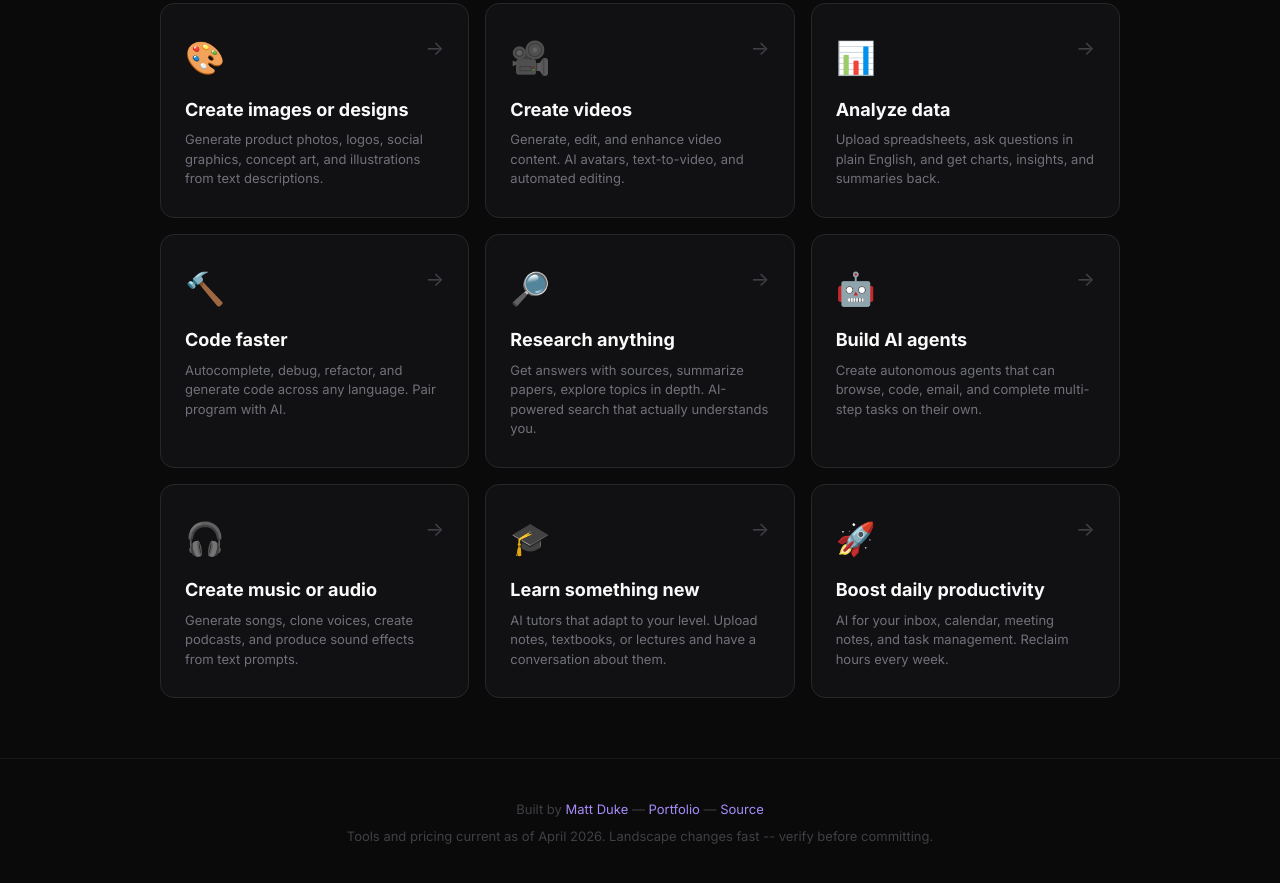
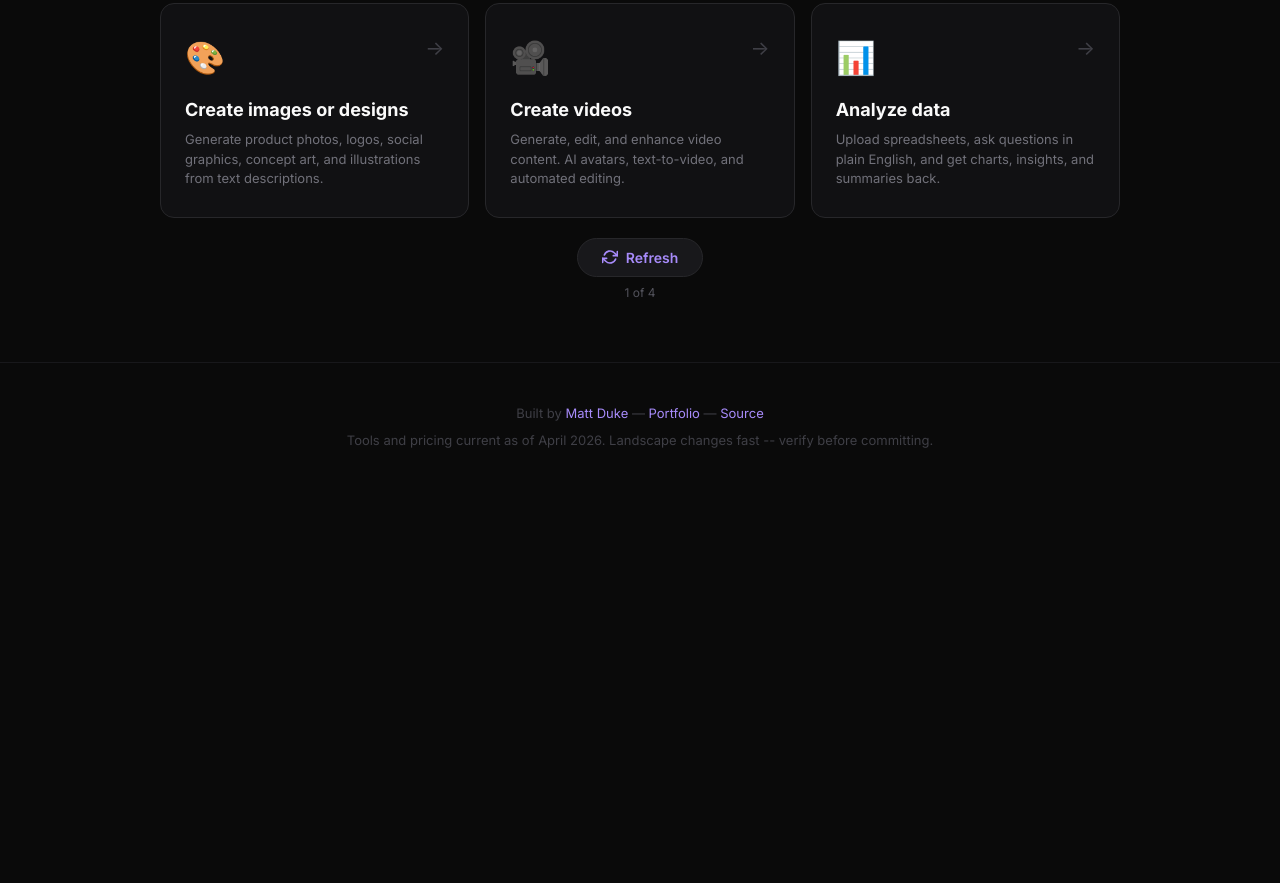
Before and after one commit to MatthewDuke1/ai-starter-guide, a plain HTML site: page docs/index.html in a window 1280 px wide. Shown: the part 511-1394 px from the top of the page. After the commit the page ends 1002 px from the top, so only its background shows below. Drawn offline with Linux system fonts and the light colour scheme.

Commit message:
feat: Add Refresh button to cycle through goal sets
4 pages of 6 goals each (24 total goal cards). Clicking Refresh
fades out the current set and fades in the next. Cycles back to
page 1 after the last page. Shows "1 of 4" page indicator.

Extra goal variations include: automate inbox, build mobile app,
edit photos, summarize documents, clean messy data, debug code,
generate short-form content, competitive analysis, personal AI
assistant, clone your voice, practice for interviews, automate
meeting notes.

Co-Authored-By: Claude Opus 4.6 (1M context) <noreply@anthropic.com>

```diff
--- a/docs/index.html
+++ b/docs/index.html
@@ -21,6 +21,19 @@
       -webkit-background-clip: text; -webkit-text-fill-color: transparent; background-clip: text;
     }
     .hero p { font-size: 18px; color: #a1a1aa; max-width: 500px; margin: 16px auto 0; }
+
+    /* Refresh */
+    .refresh-bar { display: flex; justify-content: center; padding: 20px 0 0; }
+    .refresh-btn {
+      display: inline-flex; align-items: center; gap: 8px;
+      background: #18181b; border: 1px solid #27272a; color: #a78bfa;
+      padding: 10px 24px; border-radius: 40px; font-size: 14px; font-weight: 600;
+      cursor: pointer; transition: all 0.25s; font-family: inherit;
+    }
+    .refresh-btn:hover { border-color: #a78bfa; background: #1e1e21; }
+    .refresh-btn svg { transition: transform 0.4s; }
+    .refresh-btn:active svg { transform: rotate(180deg); }
+    .refresh-label { font-size: 12px; color: #52525b; text-align: center; margin-top: 6px; }
 
     .container { max-width: 1000px; margin: 0 auto; padding: 0 20px; }
 
@@ -108,93 +121,14 @@
 
     <!-- Goal Selection -->
     <div class="goals" id="goals">
-      <div class="goal-grid">
-
-        <div class="goal-card" onclick="showTools('automate')">
-          <div class="goal-emoji">&#9889;</div>
-          <h3>Automate repetitive tasks</h3>
-          <p>Stop doing the same thing over and over. Let AI handle workflows, emails, data entry, and scheduling.</p>
-          <span class="arrow">&rarr;</span>
-        </div>
-
-        <div class="goal-card" onclick="showTools('build')">
-          <div class="goal-emoji">&#128187;</div>
-          <h3>Build a website or app</h3>
-          <p>Go from idea to working product without years of coding experience. AI writes the code for you.</p>
-          <span class="arrow">&rarr;</span>
-        </div>
-
-        <div class="goal-card" onclick="showTools('write')">
-          <div class="goal-emoji">&#9997;&#65039;</div>
-          <h3>Write content or copy</h3>
-          <p>Blog posts, marketing copy, emails, social media, reports -- draft and polish anything with AI.</p>
-          <span class="arrow">&rarr;</span>
-        </div>
-
-        <div class="goal-card" onclick="showTools('images')">
-          <div class="goal-emoji">&#127912;</div>
-          <h3>Create images or designs</h3>
-          <p>Generate product photos, logos, social graphics, concept art, and illustrations from text descriptions.</p>
-          <span class="arrow">&rarr;</span>
-        </div>
-
-        <div class="goal-card" onclick="showTools('video')">
-          <div class="goal-emoji">&#127909;</div>
-          <h3>Create videos</h3>
-          <p>Generate, edit, and enhance video content. AI avatars, text-to-video, and automated editing.</p>
-          <span class="arrow">&rarr;</span>
-        </div>
-
-        <div class="goal-card" onclick="showTools('data')">
-          <div class="goal-emoji">&#128202;</div>
-          <h3>Analyze data</h3>
-          <p>Upload spreadsheets, ask questions in plain English, and get charts, insights, and summaries back.</p>
-          <span class="arrow">&rarr;</span>
-        </div>
-
-        <div class="goal-card" onclick="showTools('code')">
-          <div class="goal-emoji">&#128296;</div>
-          <h3>Code faster</h3>
-          <p>Autocomplete, debug, refactor, and generate code across any language. Pair program with AI.</p>
-          <span class="arrow">&rarr;</span>
-        </div>
-
-        <div class="goal-card" onclick="showTools('research')">
-          <div class="goal-emoji">&#128270;</div>
-          <h3>Research anything</h3>
-          <p>Get answers with sources, summarize papers, explore topics in depth. AI-powered search that actually understands you.</p>
-          <span class="arrow">&rarr;</span>
-        </div>
-
-        <div class="goal-card" onclick="showTools('agents')">
-          <div class="goal-emoji">&#129302;</div>
-          <h3>Build AI agents</h3>
-          <p>Create autonomous agents that can browse, code, email, and complete multi-step tasks on their own.</p>
-          <span class="arrow">&rarr;</span>
-        </div>
-
-        <div class="goal-card" onclick="showTools('audio')">
-          <div class="goal-emoji">&#127911;</div>
-          <h3>Create music or audio</h3>
-          <p>Generate songs, clone voices, create podcasts, and produce sound effects from text prompts.</p>
-          <span class="arrow">&rarr;</span>
-        </div>
-
-        <div class="goal-card" onclick="showTools('learn')">
-          <div class="goal-emoji">&#127891;</div>
-          <h3>Learn something new</h3>
-          <p>AI tutors that adapt to your level. Upload notes, textbooks, or lectures and have a conversation about them.</p>
-          <span class="arrow">&rarr;</span>
-        </div>
-
-        <div class="goal-card" onclick="showTools('productivity')">
-          <div class="goal-emoji">&#128640;</div>
-          <h3>Boost daily productivity</h3>
-          <p>AI for your inbox, calendar, meeting notes, and task management. Reclaim hours every week.</p>
-          <span class="arrow">&rarr;</span>
-        </div>
-
+      <div class="goal-grid" id="goal-grid"></div>
+      <div class="refresh-bar">
+        <button class="refresh-btn" onclick="refreshGoals()">
+          <svg width="16" height="16" viewBox="0 0 24 24" fill="none" stroke="currentColor" stroke-width="2.5" stroke-linecap="round" stroke-linejoin="round"><polyline points="23 4 23 10 17 10"/><polyline points="1 20 1 14 7 14"/><path d="M3.51 9a9 9 0 0114.85-3.36L23 10M1 14l4.64 4.36A9 9 0 0020.49 15"/></svg>
+          Refresh
+        </button>
       </div>
+      <div class="refresh-label" id="page-label"></div>
     </div>
 
     <!-- Tool Results (hidden by default) -->
@@ -384,6 +318,76 @@ function showGoals() {
   document.getElementById('results').classList.remove('active');
   window.scrollTo({ top: 0, behavior: 'smooth' });
 }
+
+// Goal pages for cycling
+const GOAL_PAGES = [
+  [
+    { key: "automate", emoji: "&#9889;", title: "Automate repetitive tasks", desc: "Stop doing the same thing over and over. Let AI handle workflows, emails, data entry, and scheduling." },
+    { key: "build", emoji: "&#128187;", title: "Build a website or app", desc: "Go from idea to working product without years of coding experience. AI writes the code for you." },
+    { key: "write", emoji: "&#9997;&#65039;", title: "Write content or copy", desc: "Blog posts, marketing copy, emails, social media, reports -- draft and polish anything with AI." },
+    { key: "images", emoji: "&#127912;", title: "Create images or designs", desc: "Generate product photos, logos, social graphics, concept art, and illustrations from text descriptions." },
+    { key: "video", emoji: "&#127909;", title: "Create videos", desc: "Generate, edit, and enhance video content. AI avatars, text-to-video, and automated editing." },
+    { key: "data", emoji: "&#128202;", title: "Analyze data", desc: "Upload spreadsheets, ask questions in plain English, and get charts, insights, and summaries back." },
+  ],
+  [
+    { key: "code", emoji: "&#128296;", title: "Code faster", desc: "Autocomplete, debug, refactor, and generate code across any language. Pair program with AI." },
+    { key: "research", emoji: "&#128270;", title: "Research anything", desc: "Get answers with sources, summarize papers, explore topics in depth. AI-powered search that understands you." },
+    { key: "agents", emoji: "&#129302;", title: "Build AI agents", desc: "Create autonomous agents that can browse, code, email, and complete multi-step tasks on their own." },
+    { key: "audio", emoji: "&#127911;", title: "Create music or audio", desc: "Generate songs, clone voices, create podcasts, and produce sound effects from text prompts." },
+    { key: "learn", emoji: "&#127891;", title: "Learn something new", desc: "AI tutors that adapt to your level. Upload notes, textbooks, or lectures and have a conversation about them." },
+    { key: "productivity", emoji: "&#128640;", title: "Boost daily productivity", desc: "AI for your inbox, calendar, meeting notes, and task management. Reclaim hours every week." },
+  ],
+  [
+    { key: "automate", emoji: "&#128231;", title: "Automate your inbox", desc: "Sort, draft replies, and manage email overload. AI reads, prioritizes, and handles the boring stuff." },
+    { key: "build", emoji: "&#128241;", title: "Build a mobile app", desc: "Cross-platform iOS and Android apps from a description. React Native, Flutter, or native -- AI handles the code." },
+    { key: "images", emoji: "&#128247;", title: "Edit photos with AI", desc: "Remove backgrounds, upscale, retouch, expand, and restyle photos. Professional edits in seconds." },
+    { key: "write", emoji: "&#128218;", title: "Summarize documents", desc: "Drop in a 100-page PDF and get a 1-page summary. Pull out key points, action items, and decisions." },
+    { key: "data", emoji: "&#129516;", title: "Clean messy data", desc: "Fix formatting, deduplicate, fill gaps, and normalize inconsistent data. AI does the tedious cleanup." },
+    { key: "code", emoji: "&#128027;", title: "Debug code", desc: "Paste an error, get the fix. AI reads stack traces, finds root causes, and suggests patches across your codebase." },
+  ],
+  [
+    { key: "video", emoji: "&#127916;", title: "Generate short-form content", desc: "Turn long videos into TikToks, Reels, and Shorts. AI picks the best moments and adds captions." },
+    { key: "research", emoji: "&#128200;", title: "Competitive analysis", desc: "Research competitors, compare features, analyze pricing, and generate strategy reports. AI does the legwork." },
+    { key: "agents", emoji: "&#129302;", title: "Personal AI assistant", desc: "An agent that checks your email, updates your calendar, drafts messages, and briefs you every morning." },
+    { key: "audio", emoji: "&#127908;", title: "Clone your voice", desc: "Create a digital twin of your voice from a short sample. Use it for podcasts, audiobooks, or automated content." },
+    { key: "learn", emoji: "&#129504;", title: "Practice for interviews", desc: "AI mock interviews with real-time feedback. Technical, behavioral, and case -- tailored to the company and role." },
+    { key: "productivity", emoji: "&#128466;", title: "Automate meeting notes", desc: "AI joins your calls, transcribes everything, extracts action items, and sends a summary to your team." },
+  ],
+];
+
+let currentPage = 0;
+
+function renderGoals() {
+  const grid = document.getElementById('goal-grid');
+  const page = GOAL_PAGES[currentPage];
+  const label = document.getElementById('page-label');
+
+  grid.style.opacity = '0';
+  grid.style.transform = 'translateY(10px)';
+
+  setTimeout(() => {
+    grid.innerHTML = page.map(g => `
+      <div class="goal-card" onclick="showTools('${g.key}')">
+        <div class="goal-emoji">${g.emoji}</div>
+        <h3>${g.title}</h3>
+        <p>${g.desc}</p>
+        <span class="arrow">&rarr;</span>
+      </div>
+    `).join('');
+    label.textContent = `${currentPage + 1} of ${GOAL_PAGES.length}`;
+    grid.style.transition = 'opacity 0.3s, transform 0.3s';
+    grid.style.opacity = '1';
+    grid.style.transform = 'translateY(0)';
+  }, 150);
+}
+
+function refreshGoals() {
+  currentPage = (currentPage + 1) % GOAL_PAGES.length;
+  renderGoals();
+}
+
+// Initial render
+renderGoals();
 </script>
 </body>
 </html>
```
